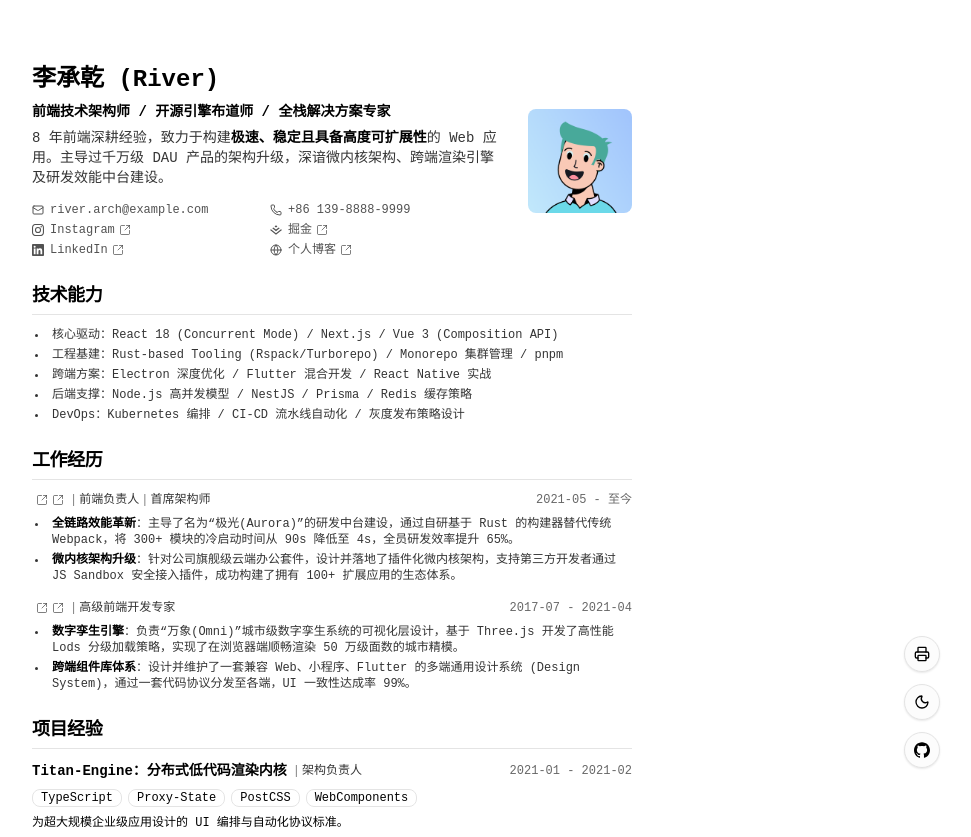
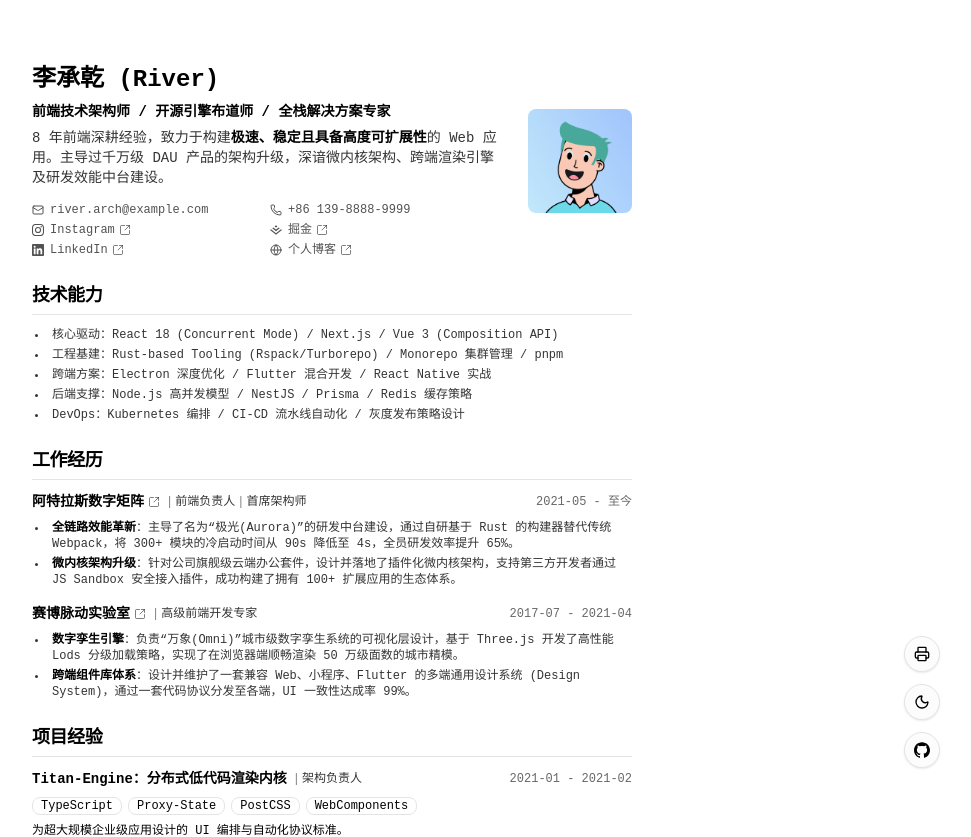
Before and after one commit to bryqiu/online-cv, a Next.js app: page / in a window 1280 px wide. Shown: the top 837 px of the page, without its empty margins (308-1279 px from the left). Built offline with nearby package versions, Linux system fonts and the light colour scheme.

Commit message:
refactor(timeline-item): 移除图标

```diff
--- a/src/components/widgets/timeline-item.tsx
+++ b/src/components/widgets/timeline-item.tsx
@@ -1,6 +1,5 @@
 import type { ClassValue } from 'clsx'
 import type { TimeRange } from '@/types'
-import { SquareArrowOutUpRight } from 'lucide-react'
 import React from 'react'
 import { cn } from '@/lib/utils'
 import Anchor from './anchor'
@@ -65,11 +64,8 @@
           {
             url
               ? (
-                  <div className="flex items-center gap-x-1 flex-wrap min-w-0">
-                    <Anchor href={url} linkText={title} canCopy={false} className="text-sm font-semibold wrap-break-word whitespace-normal text-left">
-                    </Anchor>
-                    <SquareArrowOutUpRight className="size-3 shrink-0 text-card-foreground/50 print:hidden" />
-                  </div>
+                  <Anchor href={url} text={title} className="text-sm font-semibold wrap-break-word whitespace-normal text-left">
+                  </Anchor>
                 )
               : <h3 className="font-semibold text-sm wrap-break-word whitespace-normal text-left">{title}</h3>
           }
```
